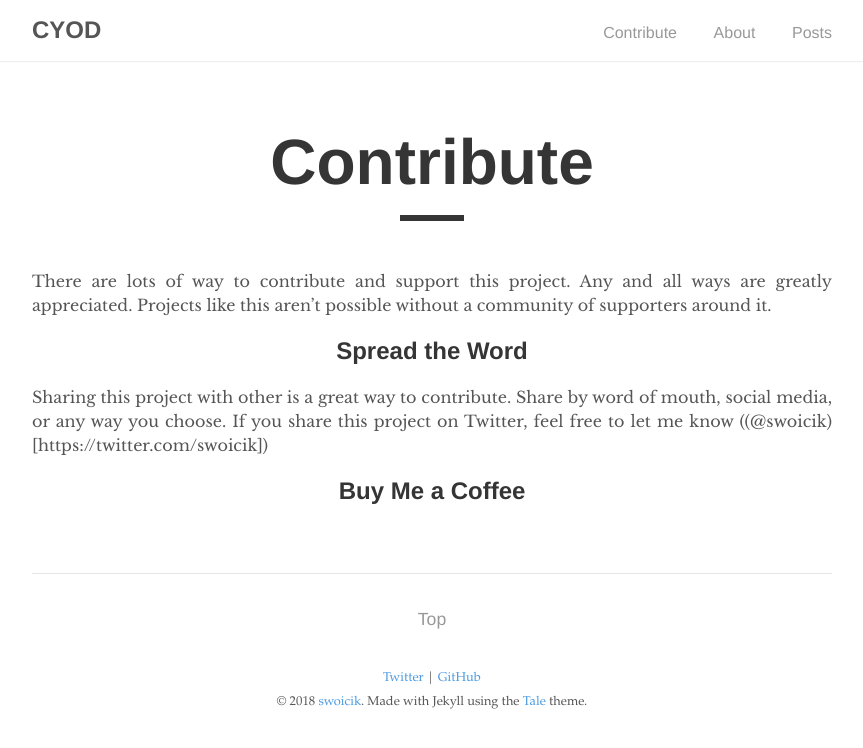
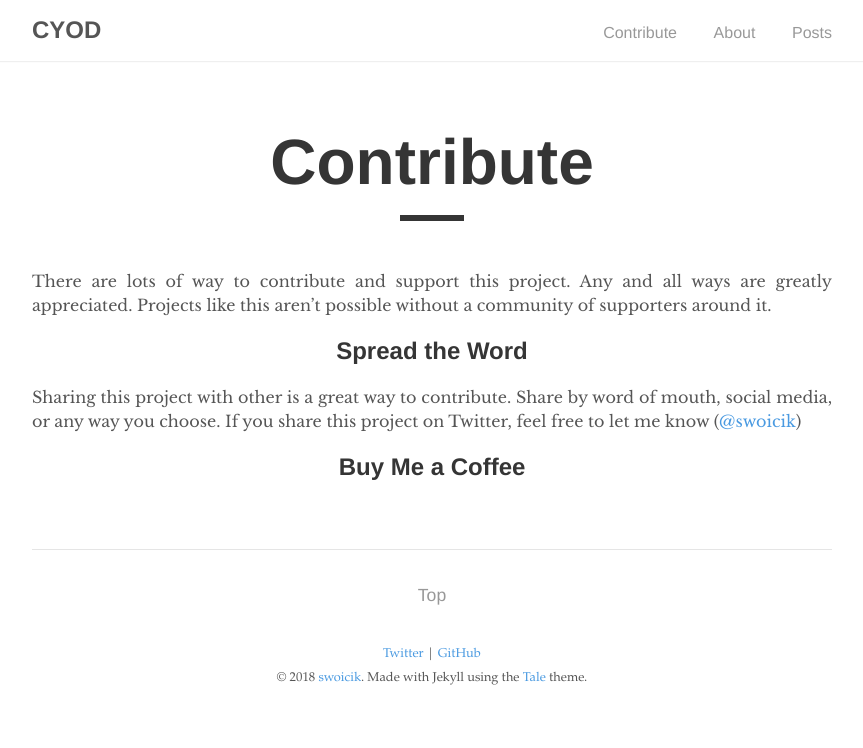
Before and after one commit to swoicik/book-cyod, a Jekyll site: the page built from contribute.md, in a window 1280 px wide. Shown: the top 748 px of the page, without its empty margins (208-1071 px from the left). Built offline with Jekyll 4.4.1, drawn with Linux system fonts in a browser that asks for light colours.

Commit message:
Update contribute.md

```diff
--- a/contribute.md
+++ b/contribute.md
@@ -7,6 +7,6 @@ permalink: /contribute/
 There are lots of way to contribute and support this project. Any and all ways are greatly appreciated. Projects like this aren't possible without a community of supporters around it.
 
 ## Spread the Word
-Sharing this project with other is a great way to contribute. Share by word of mouth, social media, or any way you choose. If you share this project on Twitter, feel free to let me know ((@swoicik)[https://twitter.com/swoicik])
+Sharing this project with other is a great way to contribute. Share by word of mouth, social media, or any way you choose. If you share this project on Twitter, feel free to let me know ([@swoicik](https://twitter.com/swoicik))
 
 ## Buy Me a Coffee
```
